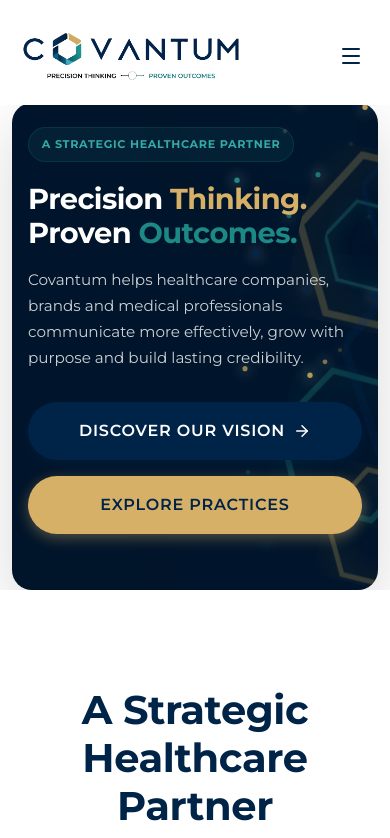
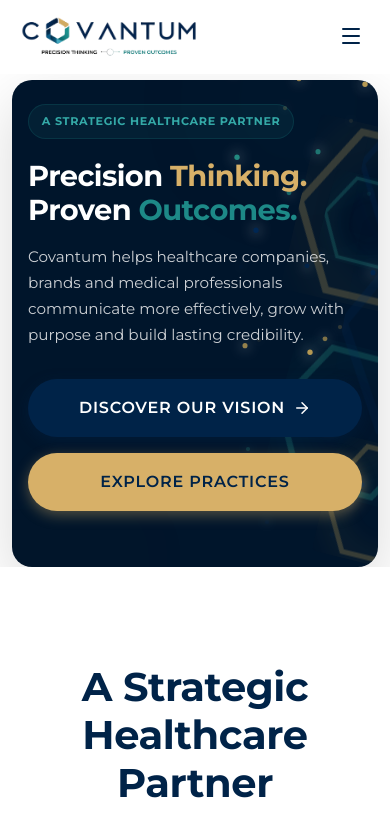
Before and after one commit to shreya-voh/covantum_website, a Next.js app: page / in a window 390 px wide. Shown: the top 838 px of the page. Built offline with nearby package versions, Linux system fonts and the light colour scheme.

Commit message:
navbar height reduce

```diff
--- a/app/components/Header.module.css
+++ b/app/components/Header.module.css
@@ -5,14 +5,14 @@
   width: 100%;
   z-index: 100;
   transition: all 0.4s cubic-bezier(0.4, 0, 0.2, 1);
-  padding-top: 1.15rem;
-  padding-bottom: 0.5rem;
+  padding-top: 0.35rem;
+  padding-bottom: 0.35rem;
   background: #ffffff;
 }
 
 .headerScrolled {
-  padding-top: 0.75rem;
-  padding-bottom: 0.35rem;
+  padding-top: 0.25rem;
+  padding-bottom: 0.25rem;
   background: rgba(0, 35, 72, 0.95);
   backdrop-filter: blur(16px);
   -webkit-backdrop-filter: blur(16px);
--- a/app/components/HeroSection.module.css
+++ b/app/components/HeroSection.module.css
@@ -5,7 +5,7 @@
   align-items: center;
   overflow: hidden;
   background-color: var(--color-navy-dark);
-  margin: 103px 2.5rem 0 2.5rem;
+  margin: 80px 2.5rem 0 2.5rem;
   padding: 0 0 2rem 0;
   border-radius: 24px;
   box-shadow: 0 20px 60px rgba(0, 0, 0, 0.15);
@@ -154,7 +154,7 @@
 
 @media (max-width: 768px) {
   .hero {
-    margin: 103px 1rem 0 1rem;
+    margin: 80px 1rem 0 1rem;
     min-height: auto;
     border-radius: 20px;
     transform: none;
@@ -221,7 +221,7 @@
 
 @media (max-width: 480px) {
   .hero {
-    margin: 103px 0.75rem 0 0.75rem;
+    margin: 80px 0.75rem 0 0.75rem;
   }
 
   .container {
--- a/app/components/Logo.tsx
+++ b/app/components/Logo.tsx
@@ -39,8 +39,8 @@
       <Image
         src="/cov_logo.png"
         alt="Covantum Logo"
-        width={224}
-        height={79}
+        width={180}
+        height={63}
         className={white ? styles.whiteLogo : ''}
       />
 
--- a/app/page.tsx
+++ b/app/page.tsx
@@ -10,7 +10,7 @@
   return (
     <>
       <Header />
-      <main style={{ backgroundColor: '#ffffff' }}>
+      <main style={{ backgroundColor: '#ffffff', overflow: 'hidden' }}>
         <HeroSection />
 
         <section style={{
```
